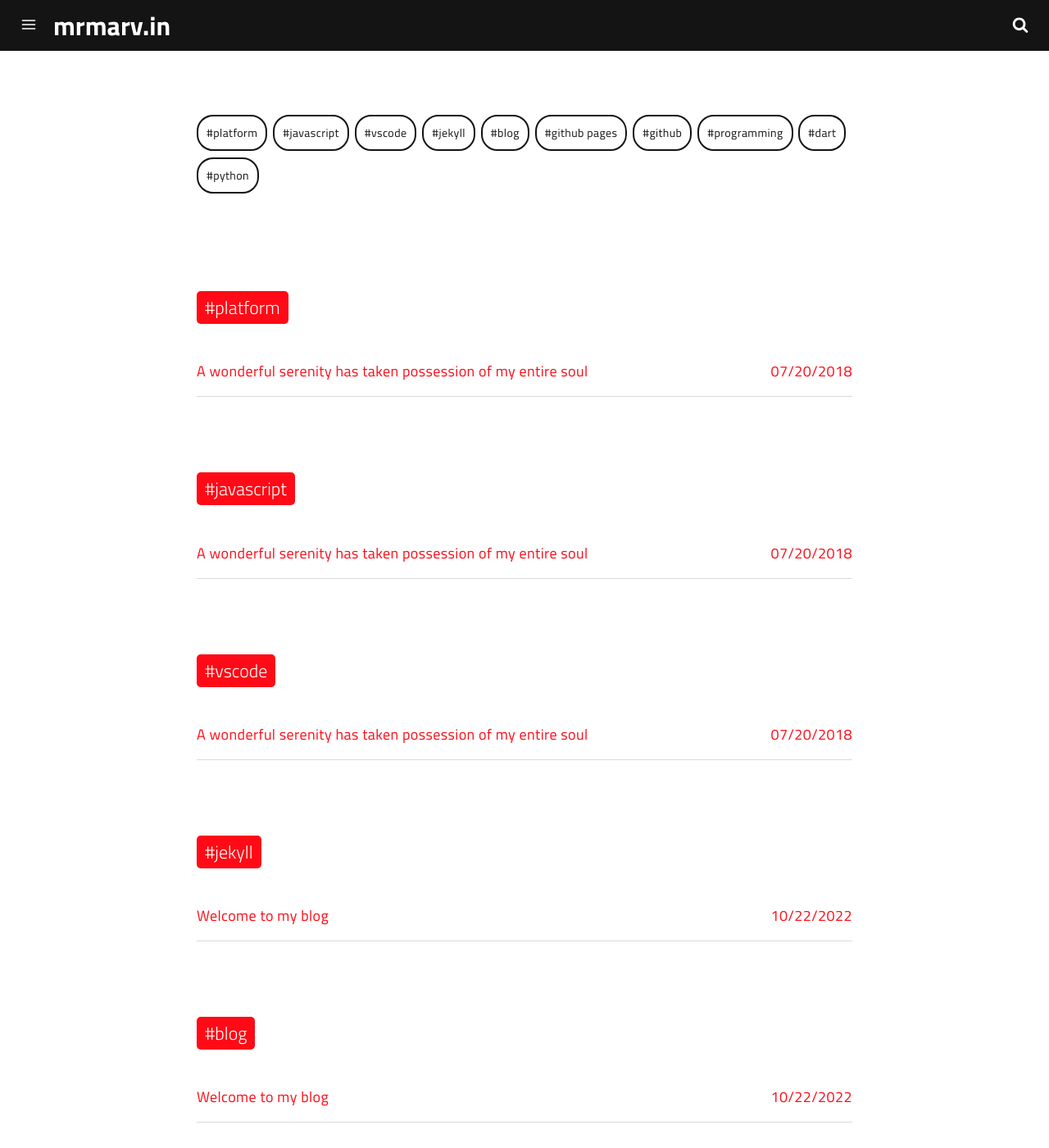
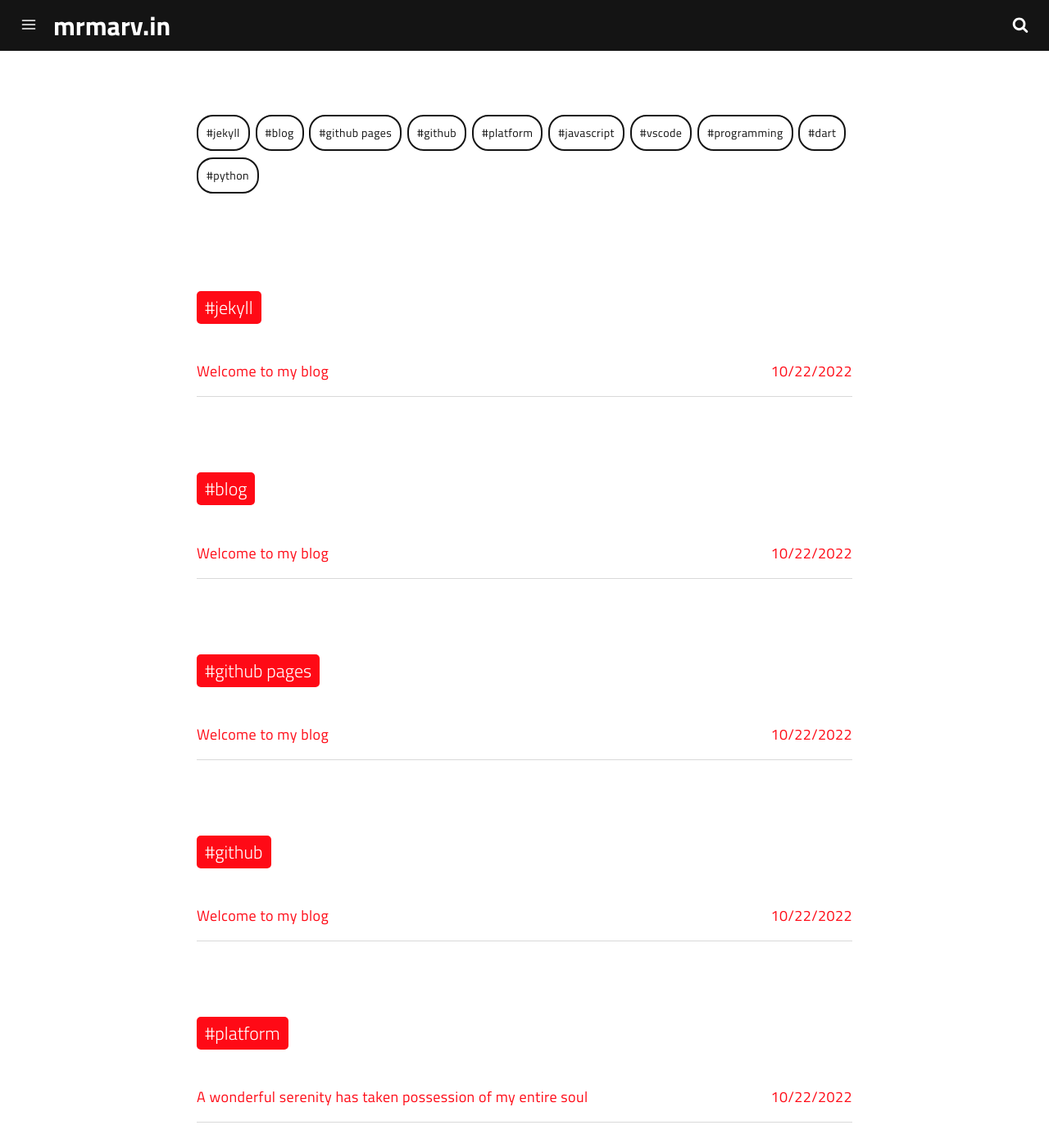
Before and after one commit to marv0/marv0.github.io, a Jekyll site: the page built from tags.html, in a window 1280 px wide and 1400 px high. Shown: the whole window at 82% size. Built offline with Jekyll 4.4.1, drawn with Linux system fonts in a browser that asks for light colours; a script that is not in the unit is left out; some of the changed text lies outside the part shown.

Commit message:
Update and rename 2011-05-05-a-wonderful-serenity-has-taken-possession-of-my-entire-soul.md to 2022-10-22-post-title-3.md

```diff
--- a/_posts/2011-05-05-a-wonderful-serenity-has-taken-possession-of-my-entire-soul.md
+++ b/_posts/2022-10-22-post-title-3.md
@@ -1,5 +1,5 @@
 ---
-date: 2018-07-20 12:26:40
+date: 2022-10-22 12:26:40
 layout: post
 title: A wonderful serenity has taken possession of my entire soul
 subtitle: Lorem ipsum dolor sit amet, consectetur adipisicing elit.
```
